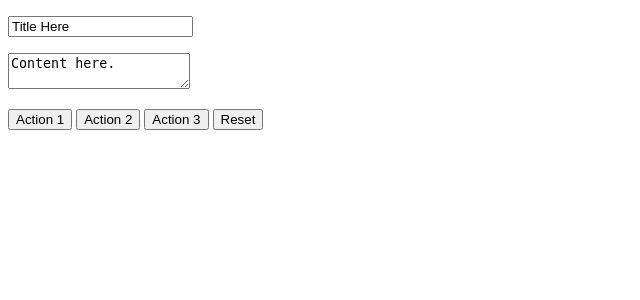
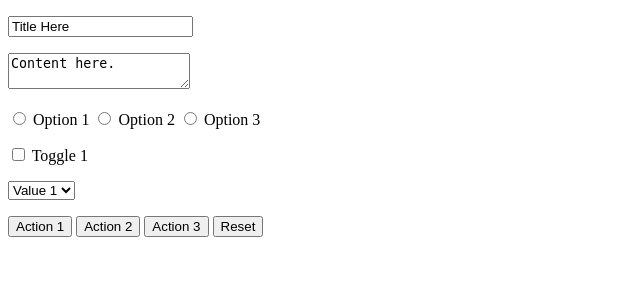
Before and after one commit to taufik-nurrohman/f3h, a PHP site: page /example-12/index.php in a window 1280 px wide. Shown: the top 300 px of the page, without its empty margins (0-640 px from the left). Run offline with PHP 8.4, Linux system fonts and the light colour scheme.

Commit message:
Update Example

```diff
--- a/example-12/index.php
+++ b/example-12/index.php
@@ -13,10 +13,24 @@
       <?php else: ?>
       <form method="post">
         <p>
-          <input name="title" type="text" value="Title Here">
+          <input name="text" type="text" value="Title Here">
         </p>
         <p>
-          <textarea name="content">Content here.</textarea>
+          <textarea name="textarea">Content here.</textarea>
+        </p>
+        <p>
+          <label><input name="radio" type="radio" value="1"> Option 1</label>
+          <label><input name="radio" type="radio" value="2"> Option 2</label>
+          <label><input name="radio" type="radio" value="3"> Option 3</label>
+        </p>
+        <p>
+          <label><input name="checkbox" type="checkbox" value="1"> Toggle 1</label>
+        </p>
+        <p>
+          <select name="select">
+            <option>Value 1</option>
+            <option value="2">Value 2</option>
+          </select>
         </p>
         <p>
           <button name="act" type="submit" value="1">Action 1</button>
@@ -24,7 +38,8 @@
           <button name="act" type="submit" value="3">Action 3</button>
           <button name="undo" type="reset" value="1">Reset</button>
         </p>
-        <input name="test-hidden" type="hidden" value="Yo!">
+        <input name="hidden" type="hidden" value="Yo!">
+        <input name="foo[bar]" type="hidden" value="Test Nested Key">
       </form>
       <?php endif; ?>
     </main>
```
Also changed, not shown: README.md.
